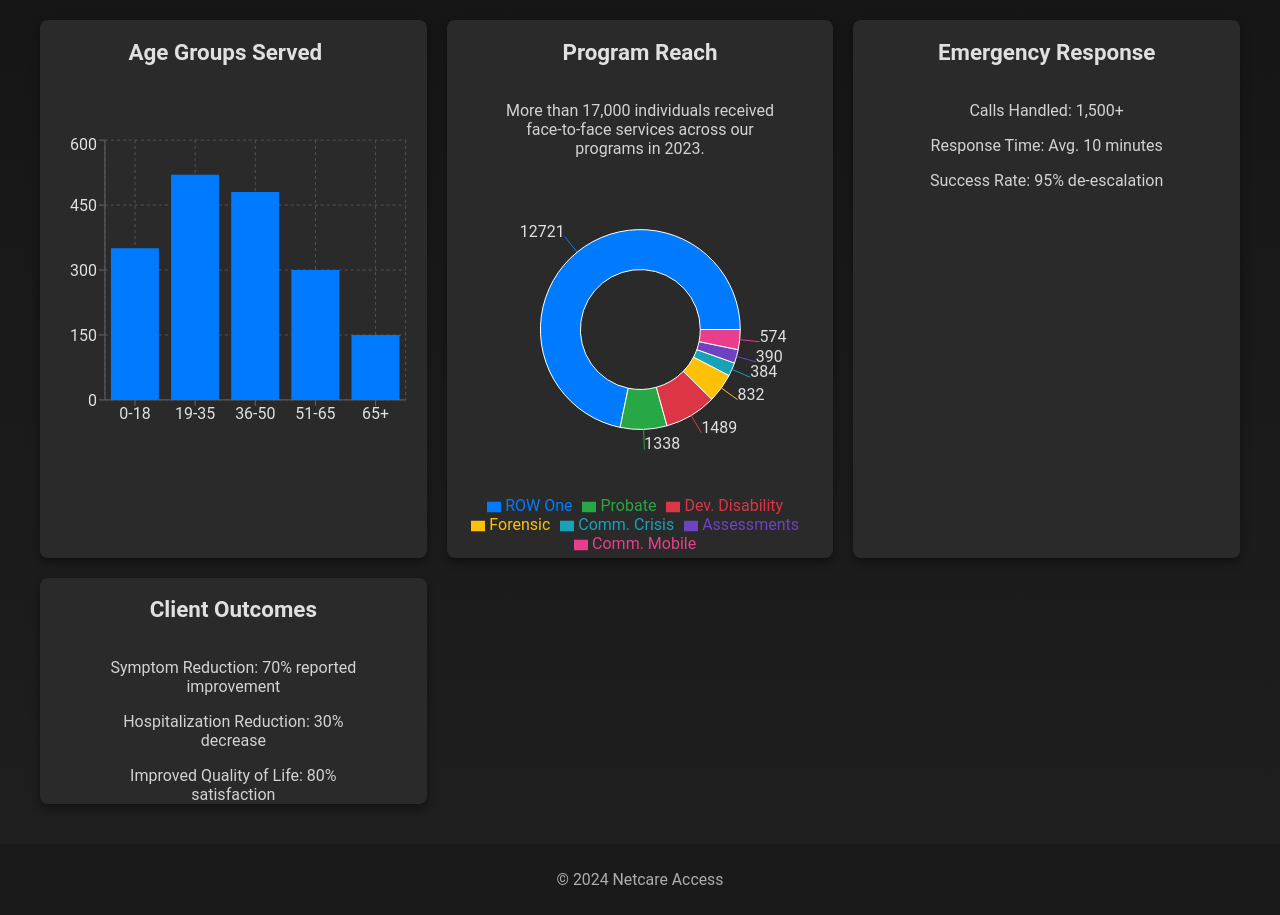
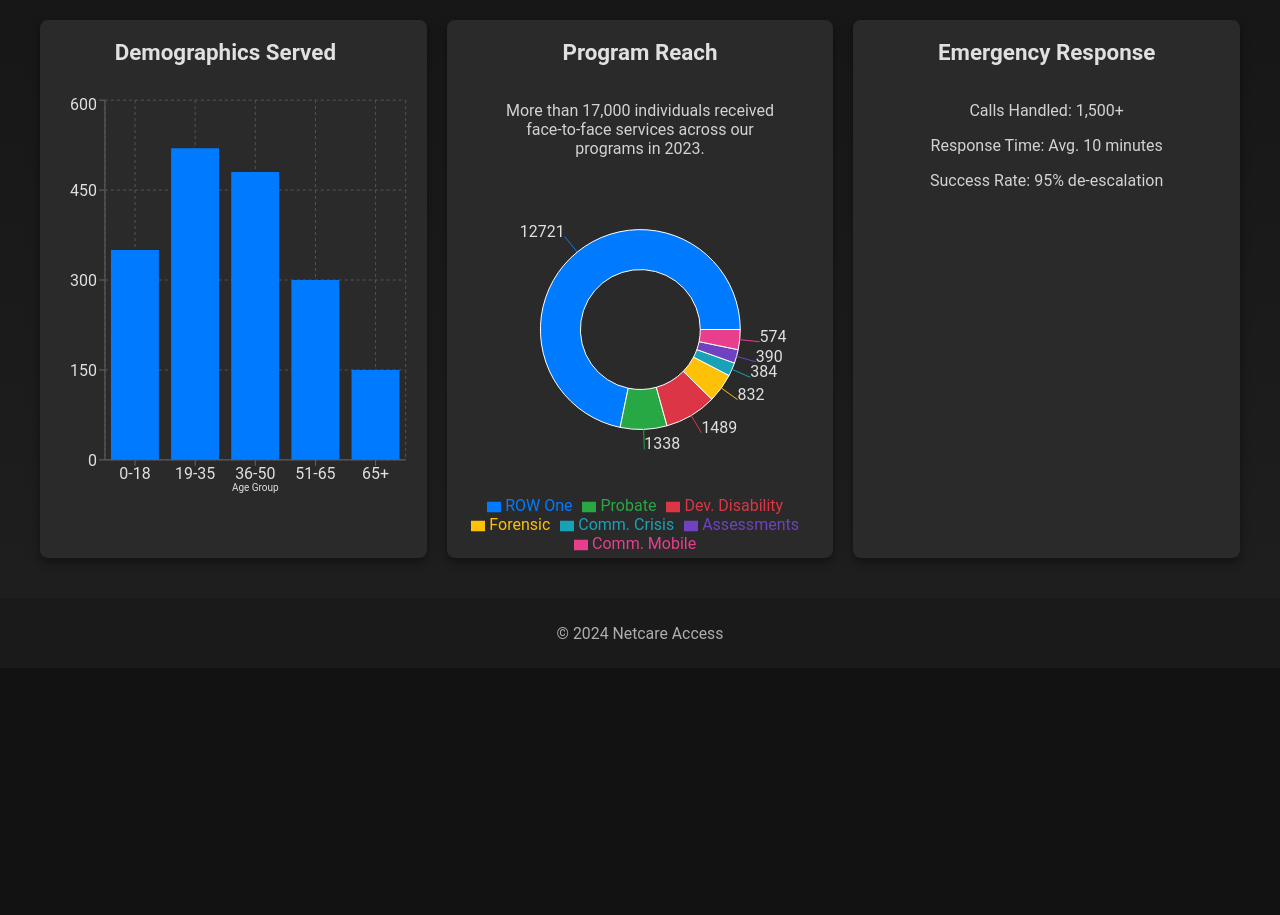
Before and after one commit to cfgcolumbus24/Team-14, a React (Create React App) app in the folder client/: page / in a window 1280 px wide. Shown: the part 380-1295 px from the top of the page. After the commit the page ends 1048 px from the top, so only its background shows below. Built offline with nearby package versions, Linux system fonts and the light colour scheme.

Commit message:
Updated demographics chart

```diff
--- a/client/src/components/Dashboard.js
+++ b/client/src/components/Dashboard.js
@@ -55,11 +55,18 @@ function Dashboard() {
       <div className="dashboard-grid">
         {/* Demographics */}
         <div className="dashboard-card-bar">
-          <h2>Age Groups Served</h2>
+          <h2>Demographics Served</h2>
           <div>
-            <ResponsiveContainer width="100%" height={300}>
+            <ResponsiveContainer width="100%" height={400}>
               <BarChart data={ageGroupData}>
-                <XAxis dataKey="name" />
+                <XAxis dataKey="name">
+                  <Label
+                    value="Age Group"
+                    offset={-6}
+                    position="bottom"
+                    fontSize={10}
+                  />
+                </XAxis>
                 <YAxis />
                 <Tooltip />
                 <CartesianGrid strokeDasharray="3 3" />
@@ -116,20 +123,6 @@ function Dashboard() {
             <span>Success Rate:</span> 95% de-escalation
           </p>
         </div>
-
-        {/* Client Outcomes */}
-        <div className="dashboard-card">
-          <h2>Client Outcomes</h2>
-          <p>
-            <span>Symptom Reduction:</span> 70% reported improvement
-          </p>
-          <p>
-            <span>Hospitalization Reduction:</span> 30% decrease
-          </p>
-          <p>
-            <span>Improved Quality of Life:</span> 80% satisfaction
-          </p>
-        </div>
       </div>
     </div>
   );
--- a/client/src/styles/Dashboard.css
+++ b/client/src/styles/Dashboard.css
@@ -55,7 +55,7 @@
 .dashboard-card-bar h2 {
   font-size: 1.4rem;
   font-weight: bold;
-  margin-bottom: 70px;
+  margin-bottom: 30px;
   color: #e0e0e0;
 }
 
```
